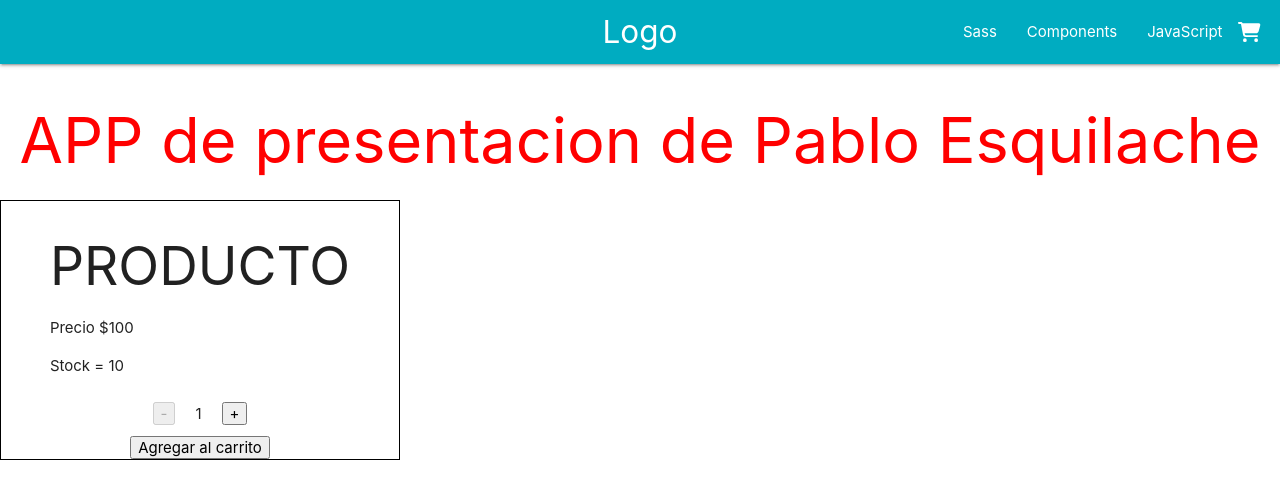
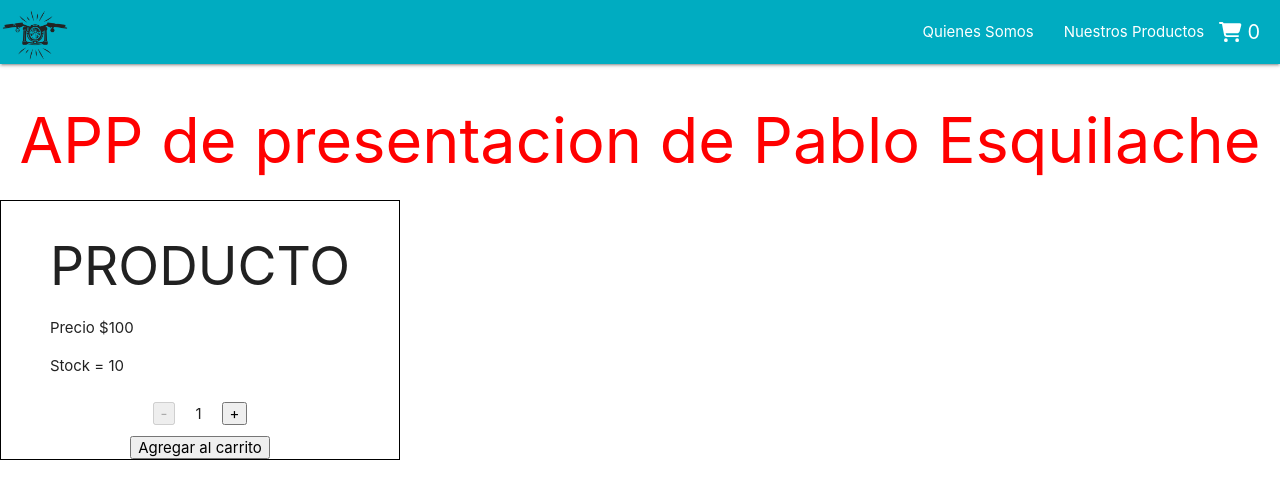
Before and after one commit to Pablo-Esquilache/Curso-React-JS-CoderHouse, a React (Create React App) app in the folder pablo_esquilache_app_reactjs/: page / in a window 1280 px wide. Shown: the top 498 px of the page. Built offline with nearby package versions, Linux system fonts and the light colour scheme.

Commit message:
Desafio - Contador con boton2

```diff
--- a/pablo_esquilache_app_reactjs/src/components/ItemCount/ItemCount.jsx
+++ b/pablo_esquilache_app_reactjs/src/components/ItemCount/ItemCount.jsx
@@ -25,7 +25,9 @@ const ItemCount = ({ stock, initial, onAdd }) => {
                 <span>{contador}</span>
                 <button style={{ marginLeft: 20 }} disabled={contador >= stock} onClick={sumar}>+</button>
             </div>
-            <button disabled={contador >= stock} onClick={onAdd}>Agregar al carrito</button>
+            <div>
+                <button onClick={onAdd}>Agregar al carrito</button>
+            </div>
         </div>
     )
 }
--- a/pablo_esquilache_app_reactjs/src/components/NavBar/NavBar.jsx
+++ b/pablo_esquilache_app_reactjs/src/components/NavBar/NavBar.jsx
@@ -1,15 +1,14 @@
 import CartWidget from './CartWidget';
-
+import Logo2 from './Logo2.png';
 const NavBar = () => {
     return (
         <nav style={{ backgroundColor: "#00acc1" }}>
             <div class="nav-wrapper">
-                <a href="index.html" class="brand-logo center">Logo</a>
+            <img src={Logo2} alt="" style={{width:70}}/>
                 <ul id="nav-mobile" class="right hide-on-med-and-down" style={{ marginRight: 20, fontSize: 20 }}>
-                    <li><a href="sass.html">Sass</a></li>
-                    <li><a href="badges.html">Components</a></li>
-                    <li><a href="collapsible.html">JavaScript</a></li>
-                    <li><CartWidget /></li>
+                    <li><a href="sass.html">Quienes Somos</a></li>
+                    <li><a href="badges.html">Nuestros Productos</a></li>
+                    <li><CartWidget /> 0</li>
                 </ul>
             </div>
         </nav>
```
Also changed, not shown: pablo_esquilache_app_reactjs/src/components/NavBar/Logo.png (added), pablo_esquilache_app_reactjs/src/components/NavBar/Logo2.png (added).
